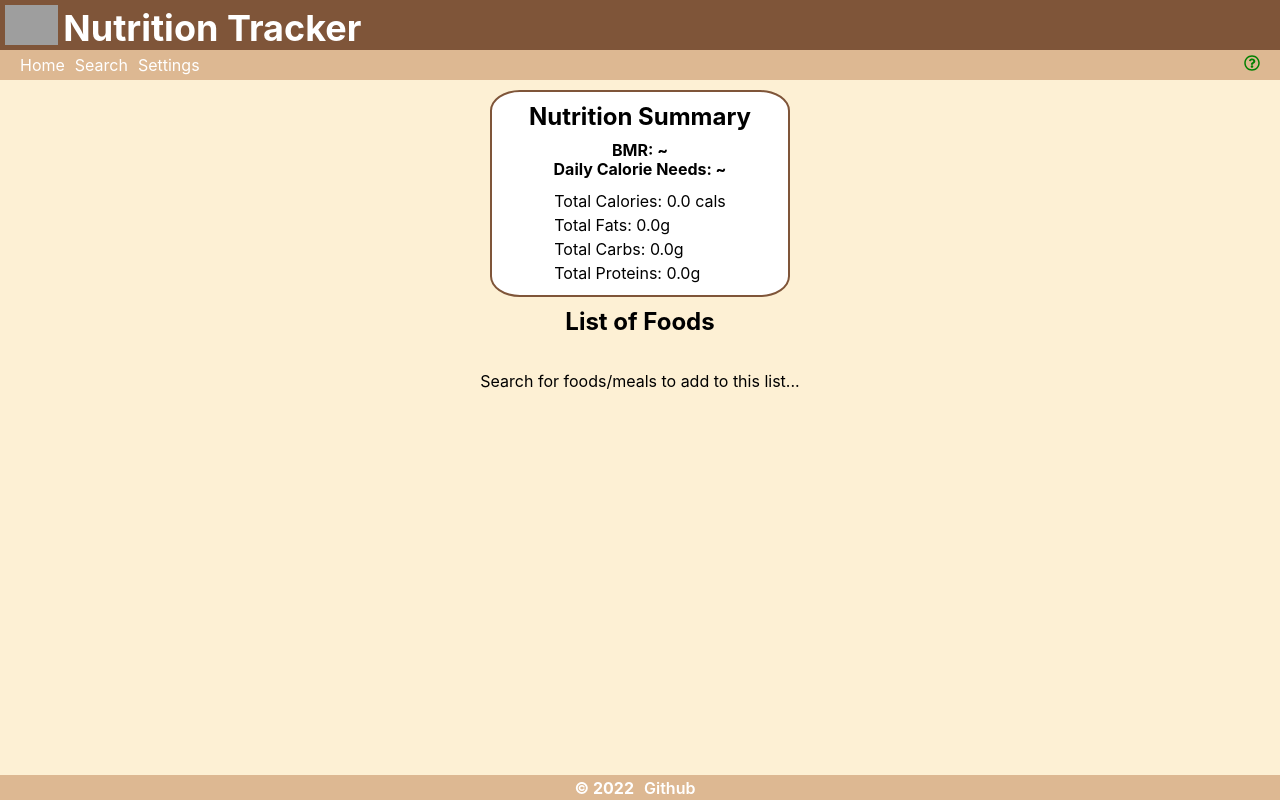
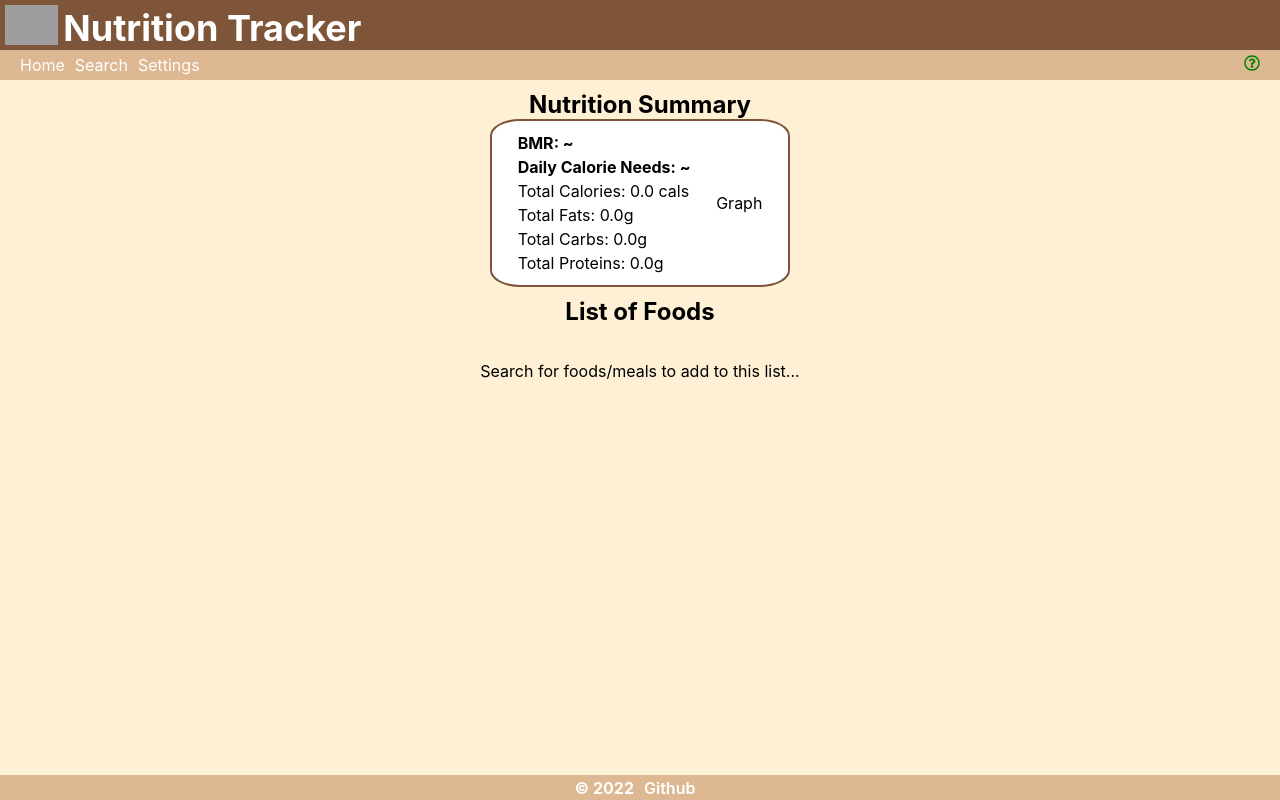
Before and after one commit to tkg808/nutrition-tracker, a React (Create React App) app: page / in a window 1280 px wide. Built offline with nearby package versions, Linux system fonts and the light colour scheme; grey boxes are pictures that could not be loaded.

Commit message:
Changed meta title. Created Graph component that will render a graph using user's info.

```diff
--- a/public/index.html
+++ b/public/index.html
@@ -1,14 +1,12 @@
 <!DOCTYPE html>
 <html lang="en">
+
 <head>
   <meta charset="utf-8" />
   <link rel="icon" href="%PUBLIC_URL%/favicon.ico" />
   <meta name="viewport" content="width=device-width, initial-scale=1" />
   <meta name="theme-color" content="#000000" />
-    <meta
-      name="description"
-      content="Web site created using create-react-app"
-    />
+  <meta name="description" content="Web site created using create-react-app" />
   <link rel="apple-touch-icon" href="%PUBLIC_URL%/logo192.png" />
   <!--
       manifest.json provides metadata used when your web app is installed on a
@@ -24,8 +22,9 @@
       work correctly both with client-side routing and a non-root public URL.
       Learn how to configure a non-root public URL by running `npm run build`.
     -->
-    <title>React App</title>
+  <title>Nutrition Tracker</title>
 </head>
+
 <body>
   <noscript>You need to enable JavaScript to run this app.</noscript>
   <div id="root"></div>
@@ -40,4 +39,5 @@
       To create a production bundle, use `npm run build` or `yarn build`.
     -->
 </body>
+
 </html>
--- a/src/App.css
+++ b/src/App.css
@@ -138,7 +138,8 @@ main
 {
   min-width: 300px;
   display: flex;
-  flex-direction: column;
+  flex-direction: row;
+  justify-content: space-evenly;
   align-items: center;
   background-color: white;
   border-radius: 10%;
@@ -148,11 +149,6 @@ main
 .summary-container h2
 {
   padding: 10px 0;
-}
-
-.summary-container h4
-{
-  line-height: 1.2;
 }
 
 .totals-container
--- /dev/null
+++ b/src/components/Graph.js
@@ -0,0 +1,8 @@
+import React from 'react';
+
+export default function Graph()
+{
+  return (
+    <div className="graph-container">Graph</div>
+  )
+}
--- a/src/components/Home.js
+++ b/src/components/Home.js
@@ -3,6 +3,7 @@ import NutritionTotals from './NutritionTotals';
 import FoodList from './FoodList';
 import { UserContext } from '../UserContext';
 import { UserSettings } from '../UserSettings';
+import Graph from './Graph';
 
 export default function Home()
 {
@@ -43,13 +44,10 @@ export default function Home()
 
   return (
     <div className="home-container">
+      <h2>Nutrition Summary</h2>
       <div className="summary-container">
-        <h2>Nutrition Summary</h2>
-        <h4>BMR:
-          {userSettings.bmr() < 6 ? " ~" : ` ${userSettings.bmr()} cals`}</h4>
-        <h4>Daily Calorie Needs:
-          {userSettings.dailyCalories() < 6 ? " ~" : ` ${userSettings.dailyCalories()} cals`}</h4>
-        <NutritionTotals totals={totals} />
+        <NutritionTotals totals={totals} userSettings={userSettings} />
+        <Graph />
       </div>
       <FoodList userFoods={userFoods} handleRemove={handleRemove} />
       {!userFoods.length && <p className="list-tip">Search for foods/meals to add to this list...</p>}
--- a/src/components/NutritionTotals.js
+++ b/src/components/NutritionTotals.js
@@ -1,9 +1,13 @@
 import React from 'react';
 
-export default function NutritionTotals({ totals })
+export default function NutritionTotals({ totals, userSettings })
 {
   return (
     <div className="totals-container">
+      <h4>BMR:
+        {userSettings.bmr() < 6 ? " ~" : ` ${userSettings.bmr()} cals`}</h4>
+      <h4>Daily Calorie Needs:
+        {userSettings.dailyCalories() < 6 ? " ~" : ` ${userSettings.dailyCalories()} cals`}</h4>
       <p>Total Calories: {totals.calories.toFixed(1)} cals</p>
       <p>Total Fats: {totals.fats.toFixed(1)}g</p>
       <p>Total Carbs: {totals.carbs.toFixed(1)}g</p>
--- a/src/components/Search.js
+++ b/src/components/Search.js
@@ -98,7 +98,7 @@ export default function Search()
       {
         dispatch({
           type: "error",
-          error: "Oops, something went wrong! Plelase try again later."
+          error: "Oops, something went wrong! Please try again later."
         })
       })
   }
```
Also changed, not shown: 1 other file (tests, documents, lock files or other folders). Lines whose indentation alone changed are shown as unchanged.
